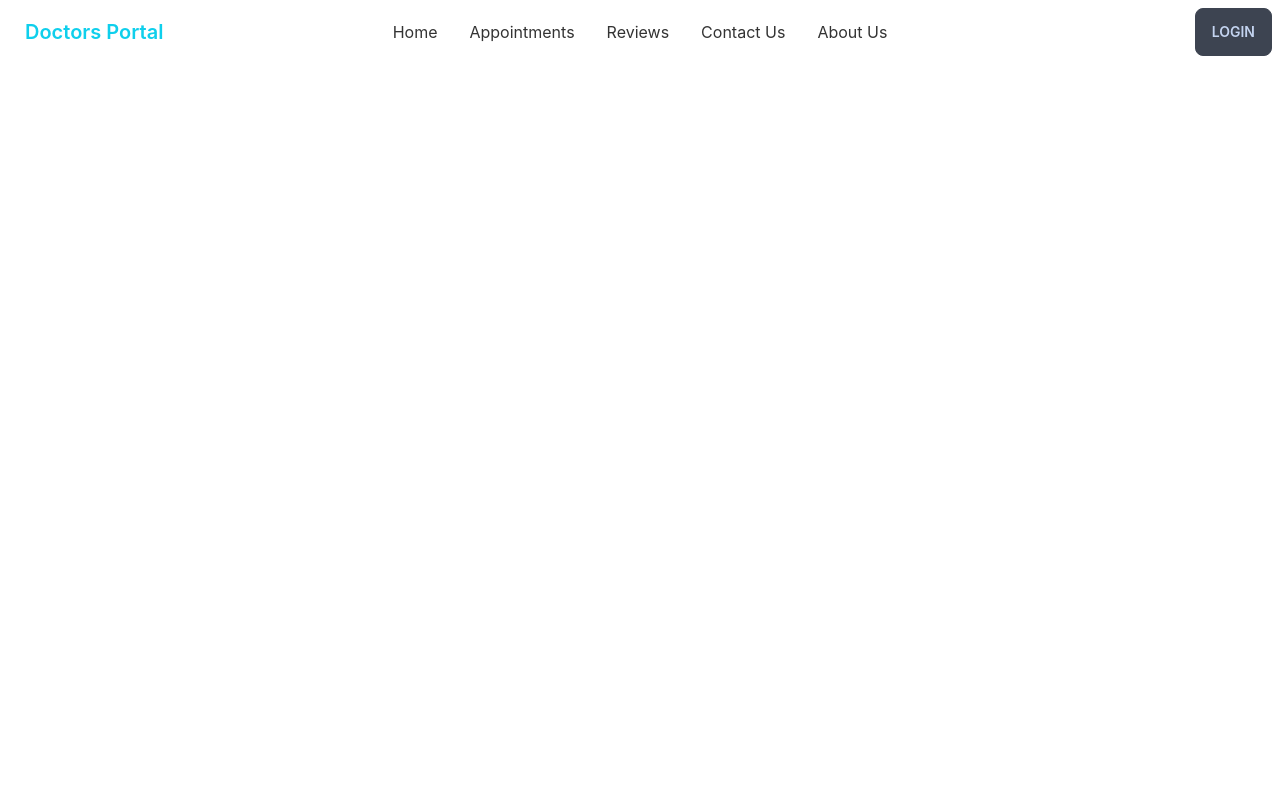
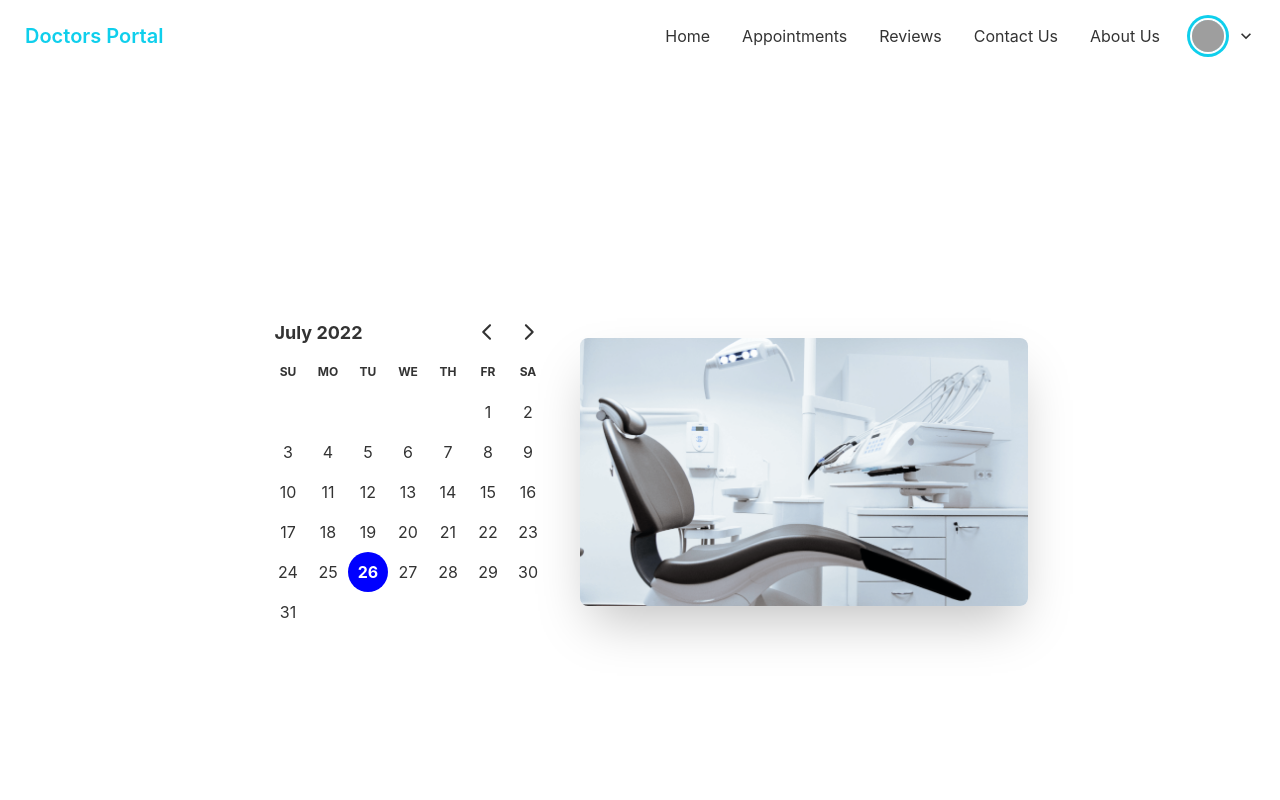
Before and after one commit to razikuljoni/phr-doctors-portal-client, a React (Create React App) app: page /appointment in a window 1280 px wide. Shown: the top 800 px of the page. Built offline with nearby package versions, Linux system fonts and the light colour scheme; grey boxes are pictures that could not be loaded; the HTML template or start-up script is replaced by a standard one.

Commit message:
make appointment banner

```diff
--- a/package.json
+++ b/package.json
@@ -7,7 +7,9 @@
     "@testing-library/react": "^13.0.0",
     "@testing-library/user-event": "^13.2.1",
     "daisyui": "^2.20.0",
+    "date-fns": "^2.29.1",
     "react": "^18.2.0",
+    "react-day-picker": "^8.0.7",
     "react-dom": "^18.2.0",
     "react-router-dom": "^6.3.0",
     "react-scripts": "5.0.1",
--- a/src/App.js
+++ b/src/App.js
@@ -4,6 +4,7 @@
 import Navbar from './assets/components/Navbar/Navbar';
 import Home from './pages/Home/Home';
 import LoginPage from './pages/LoginPage/LoginPage';
+import Appointment from './pages/Appointment/Appointment';
 
 function App() {
   return (
@@ -12,6 +13,7 @@
       <Routes>
         <Route path="/" element={<Home/>}></Route>
         <Route path='/login' element={<LoginPage/>}></Route>
+        <Route path='/appointment' element={<Appointment/>}></Route>
       </Routes>
     </>
   );
--- /dev/null
+++ b/src/assets/components/AppointmentBanner/AppointmentBanner.jsx
@@ -0,0 +1,28 @@
+import React, { useState } from "react";
+import chair from "../../images/chair.png";
+import { DayPicker } from "react-day-picker";
+import "react-day-picker/dist/style.css";
+
+const AppointmentBanner = ({selectedDate, setSelectedDate}) => {
+
+    return (
+        <div class="hero min-h-screen ">
+            <div class="hero-content flex-col lg:flex-row-reverse">
+                <img
+                    src={chair}
+                    class="max-w-md rounded-lg shadow-2xl"
+                    alt="dentist chair"
+                />
+                <div>
+                    <DayPicker
+                        mode="single"
+                        selected={selectedDate}
+                        onSelect={setSelectedDate}
+                    />
+                </div>
+            </div>
+        </div>
+    );
+};
+
+export default AppointmentBanner;
--- /dev/null
+++ b/src/assets/components/AvailableAppointments/AvailableAppointments.jsx
@@ -0,0 +1,13 @@
+import { format } from 'date-fns';
+import React from 'react';
+
+const AvailableAppointments = ({selectedDate}) => {
+    console.log(selectedDate);
+    return (
+        <div>
+            <h4 className='text-xl text-center text-secondary'>Available Appointments on {format(selectedDate, "PP")}</h4>
+        </div>
+    );
+};
+
+export default AvailableAppointments;
--- a/src/assets/components/Banner/Banner.jsx
+++ b/src/assets/components/Banner/Banner.jsx
@@ -3,7 +3,7 @@
 
 const Banner = () => {
     return (
-        <div className="hero min-h-screen">
+        <div className="hero min-h-screen px-12">
             <div className="hero-content flex-col lg:flex-row-reverse">
                 <img
                     src={chair}
--- a/src/assets/components/Footer/Footer.jsx
+++ b/src/assets/components/Footer/Footer.jsx
@@ -1,8 +1,8 @@
 import React from "react";
-import footerbg from '../../images/footer.png'
+import footerbg from "../../images/footer.png";
 const Footer = () => {
     return (
-        <div style={{background: `url(${footerbg})`}} className="bg-contain">
+        <div style={{ background: `url(${footerbg})` }} className="bg-contain">
             <footer className="footer p-10 ">
                 <div>
                     <span className="footer-title">Services</span>
--- a/src/assets/components/InfoCard/Info/Info.jsx
+++ b/src/assets/components/InfoCard/Info/Info.jsx
@@ -6,7 +6,7 @@
 
 const Info = () => {
     return (
-        <div className="grid grid-cols-1 lg:grid-cols-3 gap-5 ">
+        <div className="grid grid-cols-1 lg:grid-cols-3 gap-5 px-12">
             <InfoCard
                 cardColor="bg-gradient-to-r from-secondary to-primary"
                 cardTitle="Opening Hours"
--- a/src/assets/components/Navbar/Navbar.jsx
+++ b/src/assets/components/Navbar/Navbar.jsx
@@ -1,13 +1,27 @@
 import React from "react";
-import { Link } from 'react-router-dom'
+import { useState } from "react";
+import { Link } from "react-router-dom";
 const Navbar = () => {
-    const menuItem = <>
-        <li><Link to="/">Home</Link></li>
-        <li><Link to="/appointment">Appointments</Link></li>
-        <li><Link to="/review">Reviews</Link></li>
-        <li><Link to="/contact">Contact Us</Link></li>
-        <li><Link to="/about">About Us</Link></li>
+    const [user, setUser] = useState(true);
+    const menuItem = (
+        <>
+            <li>
+                <Link to="/">Home</Link>
+            </li>
+            <li>
+                <Link to="/appointment">Appointments</Link>
+            </li>
+            <li>
+                <Link to="/review">Reviews</Link>
+            </li>
+            <li>
+                <Link to="/contact">Contact Us</Link>
+            </li>
+            <li>
+                <Link to="/about">About Us</Link>
+            </li>
         </>
+    );
     return (
         <div className="navbar bg-base-100">
             <div className="navbar-start">
@@ -35,14 +49,23 @@
                         {menuItem}
                     </ul>
                 </div>
-                <a className="btn btn-ghost normal-case text-xl text-primary">Doctors Portal</a>
+                <a className="btn btn-ghost normal-case text-xl text-primary">
+                    Doctors Portal
+                </a>
             </div>
-            <div className="navbar-center hidden lg:flex">
+            <div className="navbar-end hidden lg:flex">
+                <ul className="menu menu-horizontal p-0">{menuItem}</ul>
+            </div>
+            <div className="">
+                {user ? (
                     <ul className="menu menu-horizontal p-0">
-                    {menuItem}
-                    {/* <li tabIndex="0">
+                        <li tabIndex="0">
                             <a>
-                            Parent
+                                <div class="avatar">
+                                    <div class="w-8 rounded-full ring ring-primary ring-offset-base-100 ring-offset-2">
+                                        <img src="https://placeimg.com/192/192/people" />
+                                    </div>
+                                </div>
                                 <svg
                                     className="fill-current"
                                     xmlns="http://www.w3.org/2000/svg"
@@ -55,18 +78,16 @@
                             </a>
                             <ul className="p-2">
                                 <li>
-                                <a>Submenu 1</a>
-                            </li>
-                            <li>
-                                <a>Submenu 2</a>
+                                    <a className="hover:btn-warning">Log Out</a>
                                 </li>
                             </ul>
-                    </li> */}
-
+                        </li>
                     </ul>
-            </div>
-            <div className="navbar-end">
-                <Link to="/login" className="btn">Login</Link>
+                ) : (
+                    <Link to="/login" className="btn btn-primary">
+                        Login
+                    </Link>
+                )}
             </div>
         </div>
     );
--- a/src/assets/components/Services/Services/Services.jsx
+++ b/src/assets/components/Services/Services/Services.jsx
@@ -29,7 +29,7 @@
         },
     ];
     return (
-        <div className="my-20">
+        <div className="my-20 mx-12">
             <div className="text-center">
                 <h1 className="text-primary uppercase font-bold">
                     Our Services
--- a/src/assets/components/Testimonials/Testimonials/Testimonials.jsx
+++ b/src/assets/components/Testimonials/Testimonials/Testimonials.jsx
@@ -33,7 +33,7 @@
         },
     ];
     return (
-        <section className="my-48">
+        <section className="my-48 mx-12">
             <div className="flex justify-between">
                 <div>
                     <h3 className="text-primary font-bold">Testimonial</h3>
--- /dev/null
+++ b/src/pages/Appointment/Appointment.jsx
@@ -0,0 +1,20 @@
+import React, { useState } from "react";
+import AppointmentBanner from "../../assets/components/AppointmentBanner/AppointmentBanner";
+import AvailableAppointments from "../../assets/components/AvailableAppointments/AvailableAppointments";
+import Footer from "../../assets/components/Footer/Footer";
+
+const Appointment = () => {
+    const [selectedDate, setSelectedDate] = useState(new Date());
+    return (
+        <>
+            <AppointmentBanner
+                selectedDate={selectedDate}
+                setSelectedDate={setSelectedDate}
+            />
+            <AvailableAppointments selectedDate={selectedDate} />
+            <Footer />
+        </>
+    );
+};
+
+export default Appointment;
--- a/src/pages/Home/Home.jsx
+++ b/src/pages/Home/Home.jsx
@@ -1,22 +1,22 @@
-import React from 'react';
-import Banner from '../../assets/components/Banner/Banner';
-import ContactUs from '../../assets/components/ContactUs/ContactUs';
-import Footer from '../../assets/components/Footer/Footer';
-import Info from '../../assets/components/InfoCard/Info/Info';
-import MakeAppointment from '../../assets/components/MakeAppointment/MakeAppointment';
-import Services from '../../assets/components/Services/Services/Services';
-import Testimonials from '../../assets/components/Testimonials/Testimonials/Testimonials';
+import React from "react";
+import Banner from "../../assets/components/Banner/Banner";
+import ContactUs from "../../assets/components/ContactUs/ContactUs";
+import Footer from "../../assets/components/Footer/Footer";
+import Info from "../../assets/components/InfoCard/Info/Info";
+import MakeAppointment from "../../assets/components/MakeAppointment/MakeAppointment";
+import Services from "../../assets/components/Services/Services/Services";
+import Testimonials from "../../assets/components/Testimonials/Testimonials/Testimonials";
 
 const Home = () => {
     return (
-        <div className='px-12'>
-            <Banner/>
-            <Info/>
-            <Services/>
-            <MakeAppointment/>
-            <Testimonials/>
-            <ContactUs/>
-            <Footer/>
+        <div>
+            <Banner />
+            <Info />
+            <Services />
+            <MakeAppointment />
+            <Testimonials />
+            <ContactUs />
+            <Footer />
         </div>
     );
 };
```
Also changed, not shown: 1 other file (tests, documents, lock files or other folders). Lines whose indentation alone changed are shown as unchanged.
